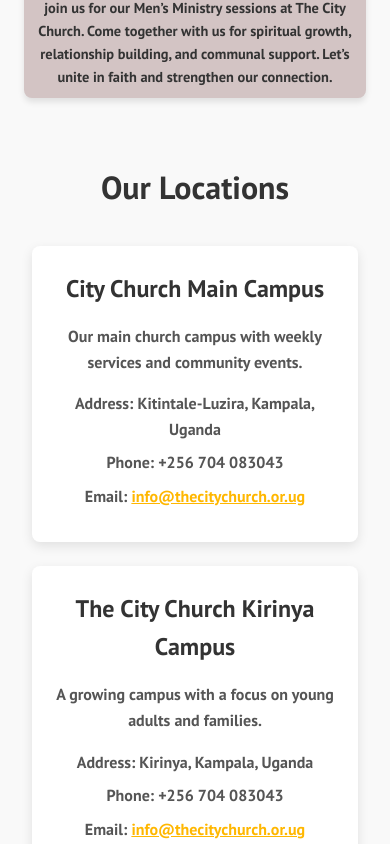
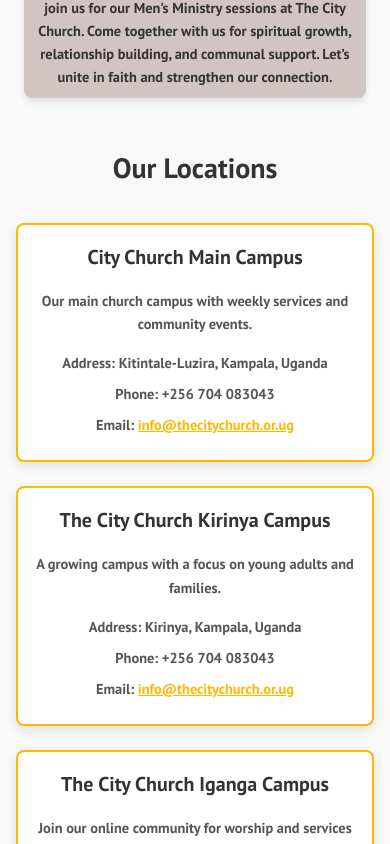
Before and after one commit to BcodezMUJJE/the-city-church-website, a React (Create React App) app in the folder church-website/: page / in a window 390 px wide. Shown: the part 4618-5462 px from the top of the page. Built offline with nearby package versions, Linux system fonts and the light colour scheme.

Commit message:
add more

```diff
--- a/church-website/src/components/Location.css
+++ b/church-website/src/components/Location.css
@@ -27,9 +27,8 @@
   border-radius: 8px;
   box-shadow: 0 4px 12px rgba(0, 0, 0, 0.1);
   text-align: center;
-  border-color: #ffb700;
+  border: 2px solid #ffb700; /* Added border color */
 }
-
 
 /* Location name and description styling */
 .location-name {
@@ -62,10 +61,104 @@
   color: #0056b3;
 }
 
-/* Responsive styling for mobile devices */
-@media (max-width: 768px) {
-  .locations-list {
-    flex-direction: column;
-    align-items: center;
+/* Responsive styling for all screen sizes */
+
+/* Small devices (phones, 600px and below) */
+@media (max-width: 600px) {
+  .locations-page {
+    padding: 1rem;
+  }
+
+  .locations-title {
+    font-size: 1.75rem;
+  }
+
+  .location-card {
+    padding: 1rem;
+  }
+
+  .location-name {
+    font-size: 1.25rem;
+  }
+
+  .location-description,
+  .location-address,
+  .location-contact {
+    font-size: 0.9rem;
   }
 }
+
+/* Medium devices (tablets, 601px to 768px) */
+@media (min-width: 601px) and (max-width: 768px) {
+  .locations-page {
+    padding: 1.5rem;
+  }
+
+  .locations-title {
+    font-size: 1.875rem;
+  }
+
+  .location-card {
+    padding: 1.25rem;
+  }
+
+  .location-name {
+    font-size: 1.375rem;
+  }
+
+  .location-description,
+  .location-address,
+  .location-contact {
+    font-size: 0.95rem;
+  }
+}
+
+/* Large devices (laptops, 769px to 1024px) */
+@media (min-width: 769px) and (max-width: 1024px) {
+  .locations-page {
+    padding: 2rem;
+  }
+
+  .locations-title {
+    font-size: 2rem;
+  }
+
+  .location-card {
+    padding: 1.5rem;
+  }
+
+  .location-name {
+    font-size: 1.5rem;
+  }
+
+  .location-description,
+  .location-address,
+  .location-contact {
+    font-size: 1rem;
+  }
+}
+
+/* Extra large devices (desktops, 1025px and above) */
+@media (min-width: 1025px) {
+  .locations-page {
+    padding: 2.5rem;
+  }
+
+  .locations-title {
+    font-size: 2.25rem;
+  }
+
+  .location-card {
+    padding: 2rem;
+  }
+
+  .location-name {
+    font-size: 1.75rem;
+  }
+
+  .location-description,
+  .location-address,
+  .location-contact {
+    font-size: 1.1rem;
+  }
+}
```
